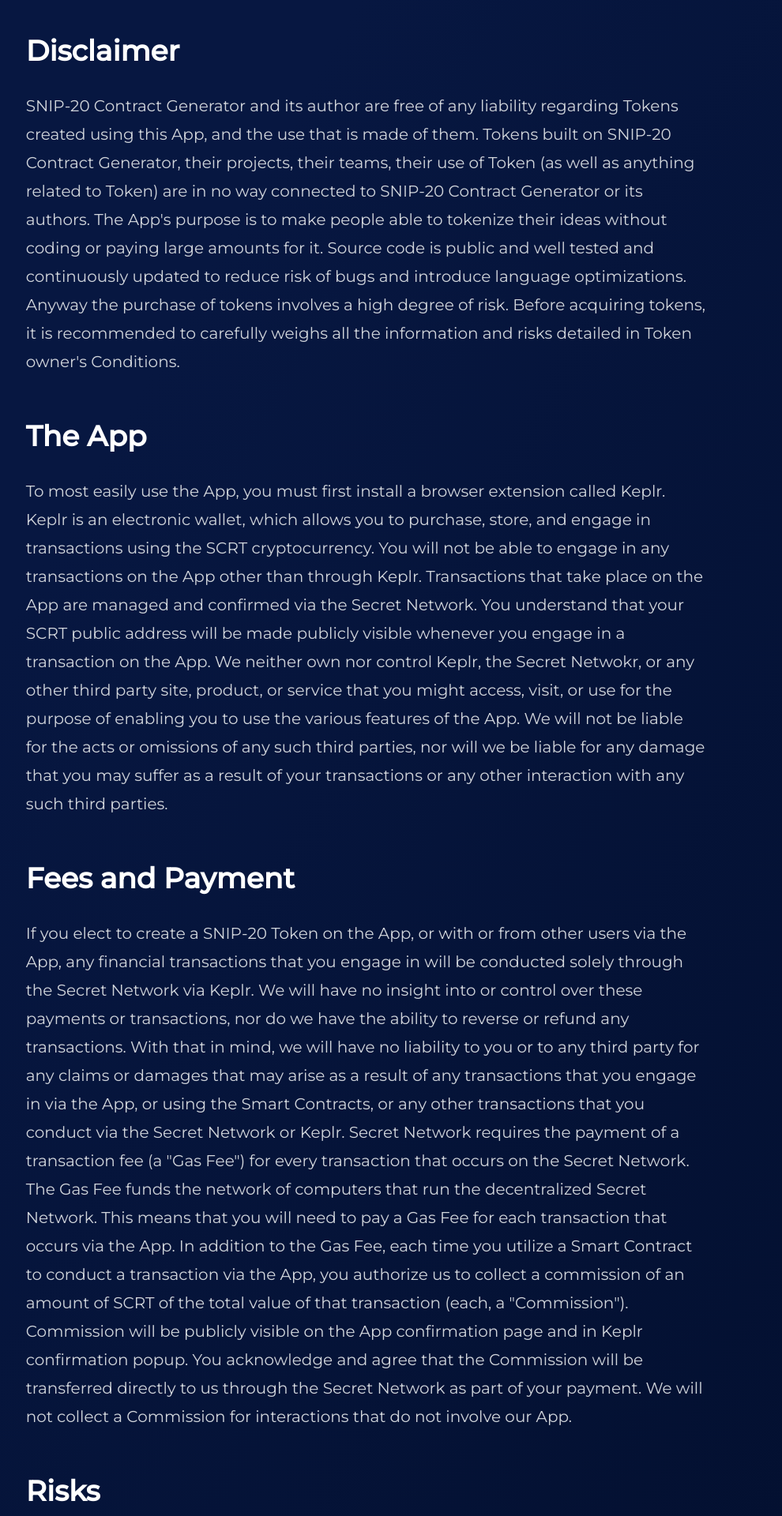
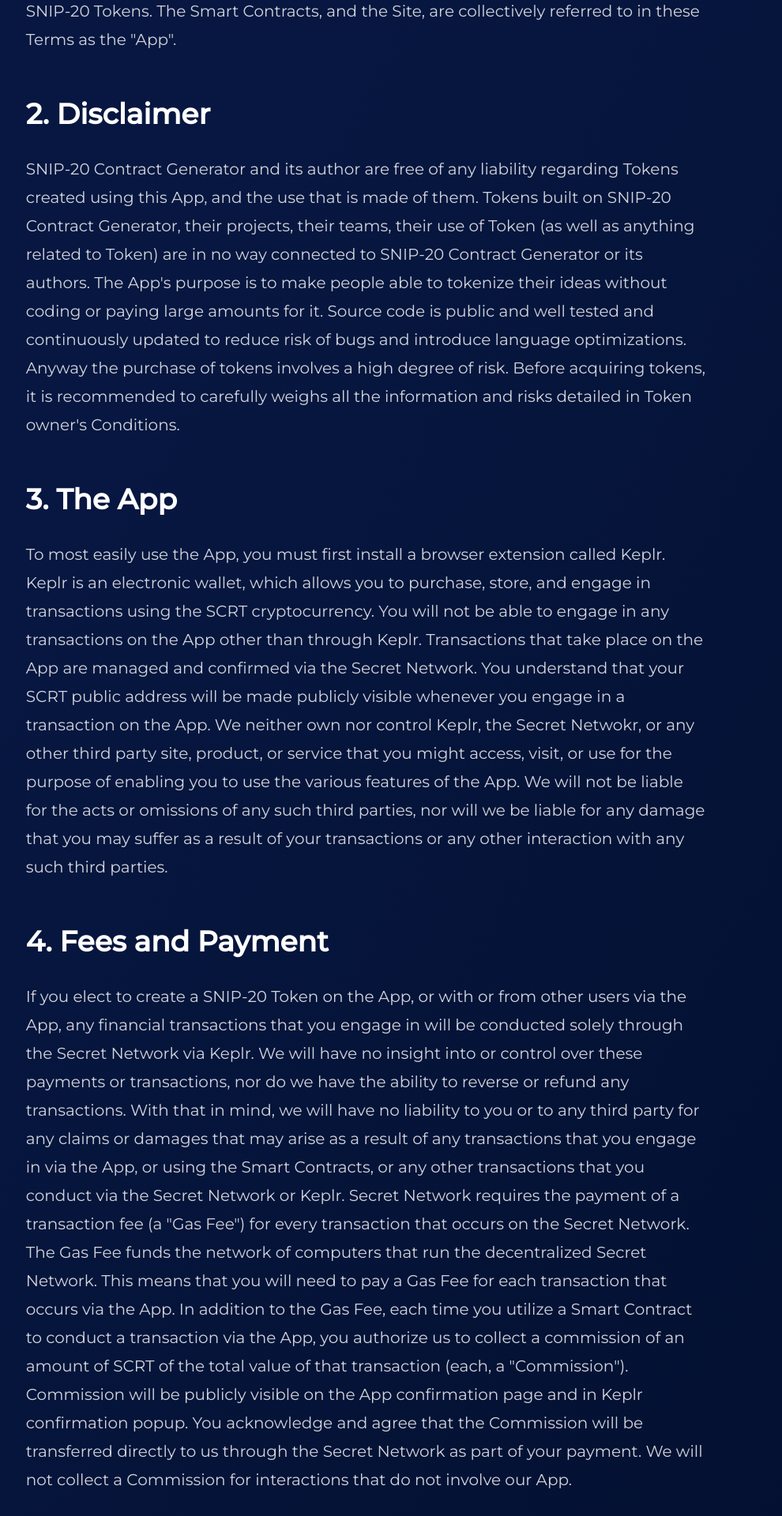
Before and after one commit to atomiklabs/deploycontracts.io, a Next.js app: page /snip-20/terms-of-service in a window 1280 px wide. Shown: the part 340-2260 px from the top of the page at 79% size, without its empty margins (177-1167 px from the left). Built offline with nearby package versions, Linux system fonts and the light colour scheme.

Commit message:
feat: improve terms

```diff
--- a/components/snip-20/tokenSummary.tsx
+++ b/components/snip-20/tokenSummary.tsx
@@ -69,8 +69,8 @@ export default function TokenSummary({ prevStepPath, formData, stepPath, onSubmi
       </div>
 
       <p className='text-slate-400 docs-paragraph mt-16 -mb-10'>
-        By clicking <strong className='text-white'>Create token</strong> button you agree that you read and understood
-        our{' '}
+        By clicking <strong className='text-white'>Create token</strong> button you acknowledge that you have carefully
+        read, understood, accept and agree to all of the provisions contained in the our{' '}
         <a href='/snip-20/terms-of-service' target='_blank' rel='noreferrer'>
           Terms of Service
         </a>
--- a/pages/snip-20/terms-of-service.tsx
+++ b/pages/snip-20/terms-of-service.tsx
@@ -12,13 +12,14 @@ export default function TermsOfServicePage() {
       <article className='prose lg:prose-xl prose-invert mx-auto py-10 md:py-20 px-6 md:px-0'>
         <h1>Terms of Service</h1>
 
+        <h2>1. Definition</h2>
         <p>
           The SNIP-20 Contract Generator is a distributed application that runs on the Secret Network, using
           specially-developed Smart Contracts to enable users to build their SNIP-20 Tokens. The Smart Contracts, and
           the Site, are collectively referred to in these Terms as the "App".
         </p>
 
-        <h2>Disclaimer</h2>
+        <h2>2. Disclaimer</h2>
         <p>
           SNIP-20 Contract Generator and its author are free of any liability regarding Tokens created using this App,
           and the use that is made of them. Tokens built on SNIP-20 Contract Generator, their projects, their teams,
@@ -30,7 +31,7 @@ export default function TermsOfServicePage() {
           owner's Conditions.
         </p>
 
-        <h2>The App</h2>
+        <h2>3. The App</h2>
         <p>
           To most easily use the App, you must first install a browser extension called Keplr. Keplr is an electronic
           wallet, which allows you to purchase, store, and engage in transactions using the SCRT cryptocurrency. You
@@ -43,7 +44,7 @@ export default function TermsOfServicePage() {
           as a result of your transactions or any other interaction with any such third parties.
         </p>
 
-        <h2>Fees and Payment</h2>
+        <h2>4. Fees and Payment</h2>
         <p>
           If you elect to create a SNIP-20 Token on the App, or with or from other users via the App, any financial
           transactions that you engage in will be conducted solely through the Secret Network via Keplr. We will have no
@@ -61,7 +62,7 @@ export default function TermsOfServicePage() {
           collect a Commission for interactions that do not involve our App.
         </p>
 
-        <h2>Risks</h2>
+        <h2>5. Risks</h2>
         <p>
           You agree that you are responsible for your own conduct while accessing or using the App, and for any
           consequences thereof. The prices of blockchain assets are extremely volatile. Fluctuations in the price of
@@ -83,7 +84,7 @@ export default function TermsOfServicePage() {
           Network may have unintended, adverse effects on all blockchains using the SNIP-20 standard.
         </p>
 
-        <h2>External Sites</h2>
+        <h2>6. External Sites</h2>
         <p>
           The App may include hyperlinks to other websites or resources (collectively, "External Sites"), which are
           provided solely as a convenience to our users. We have no control over any External Sites. You acknowledge and
@@ -95,7 +96,7 @@ export default function TermsOfServicePage() {
           from, any External Sites.
         </p>
 
-        <h2>Changes to the Terms</h2>
+        <h2>7. Changes to the Terms</h2>
         <p>
           We may make changes to the Terms from time to time. Please check these Terms periodically for changes. Any
           changes to the Terms will apply on the date that they are made, and your continued access to or use of the App
@@ -103,7 +104,7 @@ export default function TermsOfServicePage() {
           to any revised Terms, you may not access or use the App.
         </p>
 
-        <h2>Changes to the App</h2>
+        <h2>8. Changes to the App</h2>
         <p>
           We are constantly innovating the App to help provide the best possible experience. You acknowledge and agree
           that the form and nature of the App, and any part of it, may change from time to time without prior notice to
```
